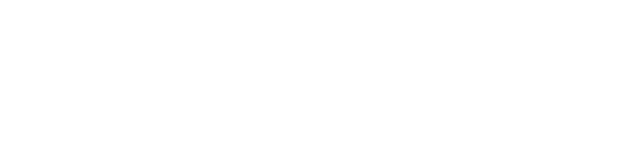
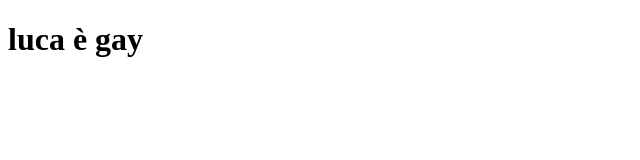
Before and after one commit to kiraq-max/test, a plain HTML site: page WebContent/index.html in a window 1280 px wide. Shown: the whole page, without its empty margins (0-640 px from the left). Drawn offline with Linux system fonts and the light colour scheme.

Commit message:
aggiunto h1 all'html

```diff
--- a/WebContent/index.html
+++ b/WebContent/index.html
@@ -2,9 +2,9 @@
 <html>
 <head>
 <meta charset="UTF-8">
-<title>Insert title here</title>
+<title>ciao buonasera</title>
 </head>
 <body>
-
+ <h1>luca è gay</h1>
 </body>
 </html>
```
